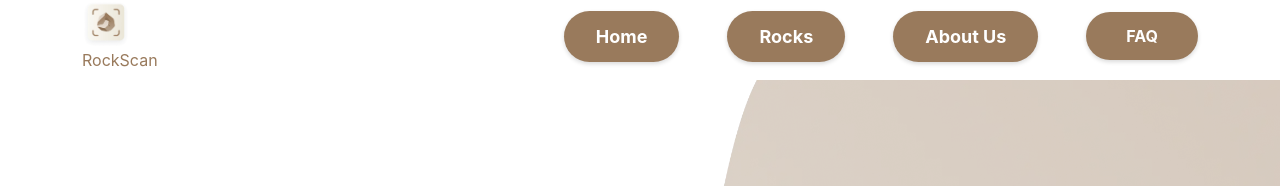
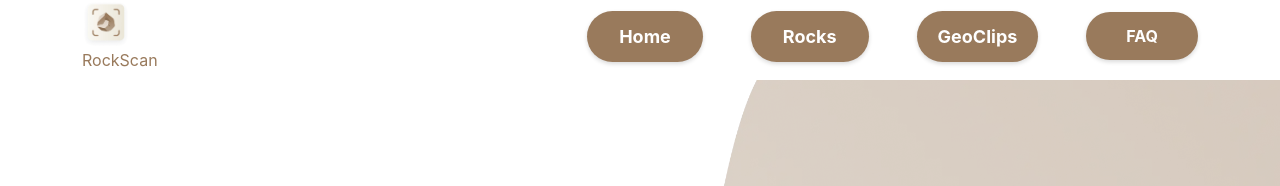
Before and after one commit to dovranmuhammet/rockscan, a React (Create React App) app: page / in a window 1280 px wide. Shown: the top 186 px of the page. Built offline with nearby package versions, Linux system fonts and the light colour scheme.

Commit message:
Added GeoClips component

```diff
--- a/src/components/GeoExplore/GeoExplore.js
+++ b/src/components/GeoExplore/GeoExplore.js
@@ -1,7 +1,7 @@
 import React from 'react'
 
 const GeoExplore = () => {
-  return <h1>About Us</h1>
+  return <h1>GeoClips</h1>
 }
 
 export default GeoExplore
--- a/src/components/header/Navbar.jsx
+++ b/src/components/header/Navbar.jsx
@@ -43,7 +43,7 @@ const Navbar = () => {
 
                 <li>
                   <a href='/geoexplore' className='text-decoration-none'>
-                    <button className='home'>About Us</button>
+                    <button className='geo_clips'>GeoClips</button>
                   </a>
                 </li>
 
--- a/src/components/header/navbar.css
+++ b/src/components/header/navbar.css
@@ -27,6 +27,25 @@
 
 .rockscan {
   color: rgb(153, 122, 92);
+}
+
+.geo_clips {
+  background-color: rgb(153, 122, 92);
+  color: #fff;
+  font-weight: bold;
+  font-size: 18px;
+  border: none;
+  border-radius: 30px;
+  padding: 12px 21px;
+  cursor: pointer;
+  transition: all 0.3s;
+  box-shadow: 0 2px 4px rgba(0, 0, 0, 0.15);
+}
+
+.home:hover {
+  background-color: rgb(139, 115, 85);
+  transform: translateY(-2px);
+  box-shadow: 0 4px 8px rgba(0, 0, 0, 0.15);
 }
 
 .home {
```
